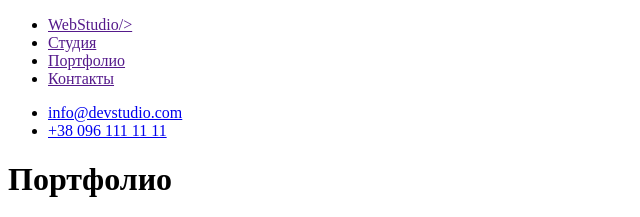
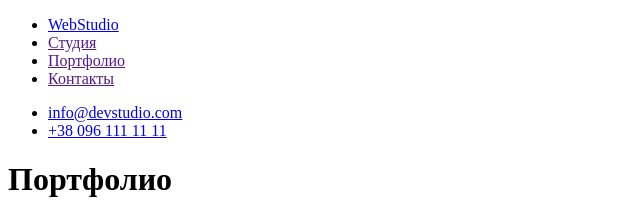
Before and after one commit to yelena-create/goit-markup-hw-02, a plain HTML site: page portfolio.html in a window 1280 px wide. Shown: the top 217 px of the page, 0-640 px from the left. Drawn offline with Linux system fonts and the light colour scheme.

Commit message:
проставлены ссылки в хедере

```diff
--- a/portfolio.html
+++ b/portfolio.html
@@ -13,7 +13,7 @@
       <nav>
         <ul>
           <li>
-            <a href="">WebStudio/></a>
+            <a href="./index.html">WebStudio</a>
           </li>
           <li>
             <a href="">Студия</a>
```
Also changed, not shown: index.html (+2 -2 lines).
